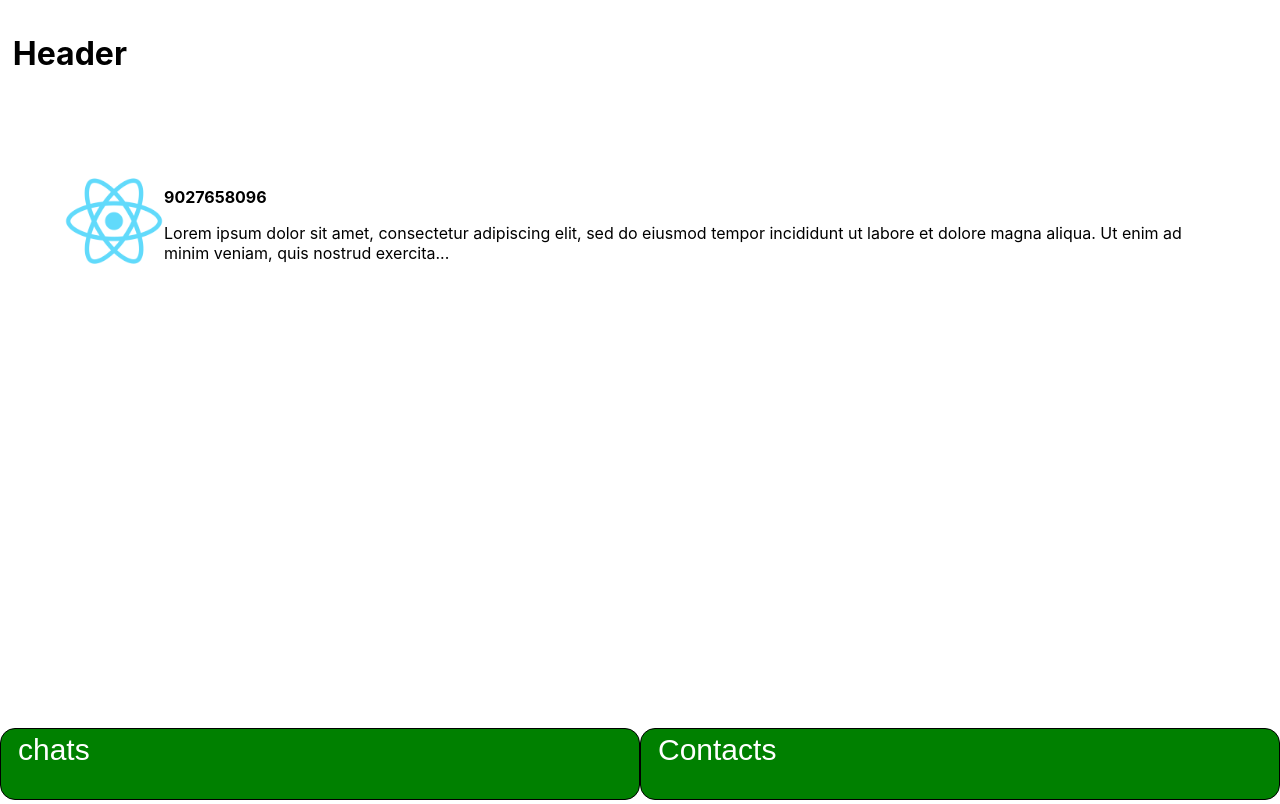
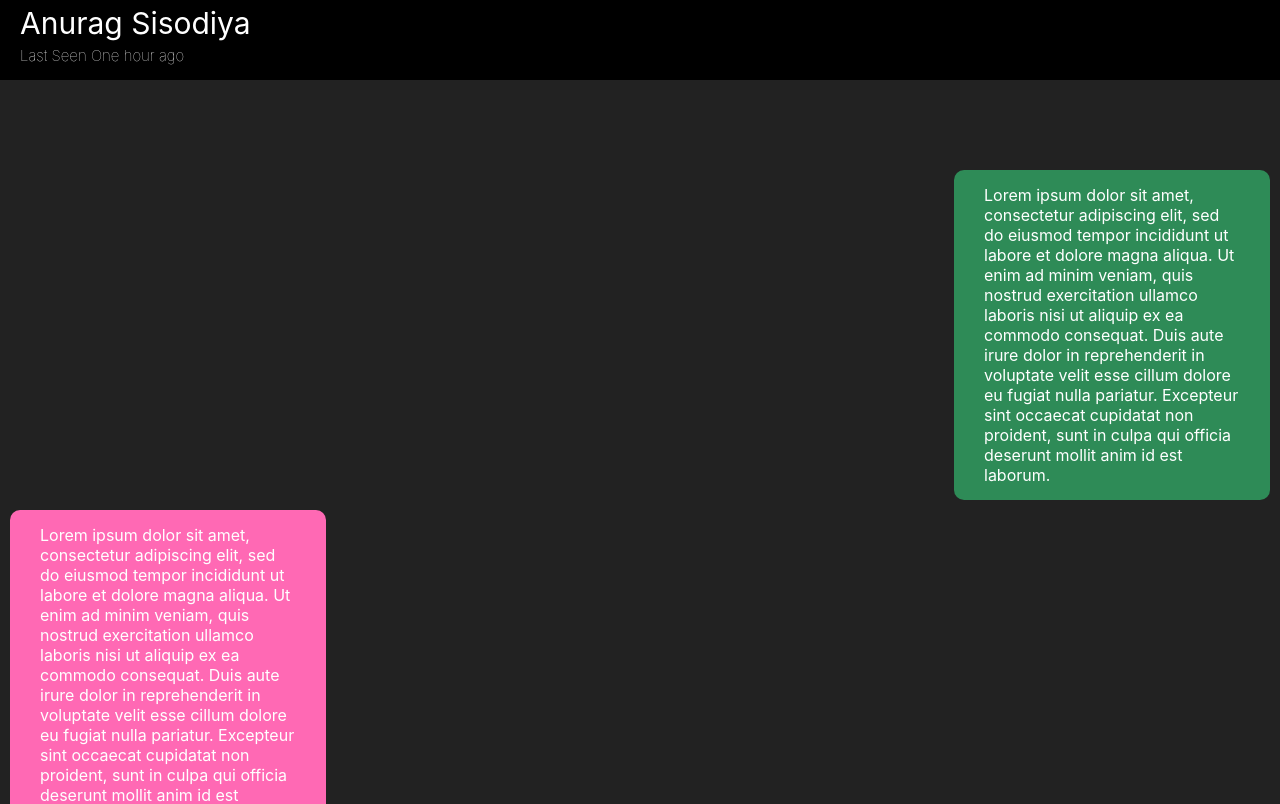
Before and after one commit to Anurps9/Whatsapp-clone, a React (Create React App) app: page / in a window 1280 px wide. Shown: the top 804 px of the page. Built offline with nearby package versions, Linux system fonts and the light colour scheme.

Commit message:
Add DirectChatScreen

```diff
--- a/src/views/App/App.css
+++ b/src/views/App/App.css
@@ -0,0 +1,9 @@
+body, html{
+	background-color: #222 ;
+	margin: 0;
+	padding: 0;
+}
+
+.App{
+	background-color: '#222';
+}
--- a/src/views/App/App.js
+++ b/src/views/App/App.js
@@ -1,28 +1,13 @@
 import './App.css';
-import OtherUserInfo from '../OtherUserInfo/OtherUserInfo.js';
-import ReceivedMessageBox from '../ReceivedMessageBox/ReceivedMessageBox.js';
-import SentMessageBox from '../SentMessageBox/SentMessageBox.js';
-import MessageInputField from '../MessageInputField/MessageInputField.js';
+import DirectChatScreen from '../DirectChatScreen/DirectChatScreen.js';
 import Header from '../Header/Header.js';
 import Footer from '../Footer/Footer.js';
 import Detail from '../Detail/Detail.js';
 
 function App() {
-  var str = "Lorem ipsum dolor sit amet, consectetur adipiscing elit, sed do eiusmod tempor incididunt ut labore et dolore magna aliqua. Ut enim ad minim veniam, quis nostrud exercitation ullamco laboris nisi ut aliquip ex ea commodo consequat. Duis aute irure dolor in reprehenderit in voluptate velit esse cillum dolore eu fugiat nulla pariatur. Excepteur sint occaecat cupidatat non proident, sunt in culpa qui officia deserunt mollit anim id est laborum.";
-
    return (
-     <div className="App">
-       <Header />
-       <Footer />
-       <Detail
-         contactNumber="9027658096"
-         lastMessage={str.substr(0,170)+"..."}
-         contactImg="logo512.png"
-       />
-       {/* <OtherUserInfo name="Anurag Sisodiya" lastSeen="One hour ago" />
-      <SentMessageBox content={str} />
-      <ReceivedMessageBox content={str} />
-      <MessageInputField /> */}
+     <div className="App" s>
+       <DirectChatScreen />
      </div>
    );
 }
--- /dev/null
+++ b/src/views/DirectChatScreen/DirectChatScreen.js
@@ -0,0 +1,31 @@
+import SentMessageBox from '../SentMessageBox/SentMessageBox.js';
+import ReceivedMessageBox from '../ReceivedMessageBox/ReceivedMessageBox';
+import OtherUserInfo from '../OtherUserInfo/OtherUserInfo.js';
+import MessageInputField from '../MessageInputField/MessageInputField.js';
+import Footer from '../Footer/Footer.js';
+import React from 'react';
+
+export default function DirectChatScreen(props){
+	var str = "Lorem ipsum dolor sit amet, consectetur adipiscing elit, sed do eiusmod tempor incididunt ut labore et dolore magna aliqua. Ut enim ad minim veniam, quis nostrud exercitation ullamco laboris nisi ut aliquip ex ea commodo consequat. Duis aute irure dolor in reprehenderit in voluptate velit esse cillum dolore eu fugiat nulla pariatur. Excepteur sint occaecat cupidatat non proident, sunt in culpa qui officia deserunt mollit anim id est laborum.";
+
+	var messages = [];
+	for(let i=0; i<100; ++i){
+		messages.push(<SentMessageBox content={str}/>);
+		messages.push(<ReceivedMessageBox content={str}/>);
+	}
+
+	let mainContainer = React.createElement('div', {className: 'messageList'}, messages);
+
+	return (
+		<div>
+			<div className="OtherUserInfoContainer">
+	    		<OtherUserInfo name="Anurag Sisodiya" lastSeen="One hour ago" />
+	       	</div>
+	        <div className="MessagesContainer" style = {{paddingTop: "5rem", paddingBottom: "2rem"}}>
+	       		{mainContainer}
+	        </div>
+	        <MessageInputField />
+	        <Footer />
+		</div>
+	)
+}
--- a/src/views/Footer/Footer.css
+++ b/src/views/Footer/Footer.css
@@ -1,8 +1,5 @@
 .footer{
-    font-size: xx-large;
     display:  flex;
-	position: fixed;
-	bottom: 0;
 	width: 100%;
 }
 
@@ -17,8 +14,12 @@
 	color: white;
 }
 
-
 .btn{
     text-align: center;
     font-size: 30px;
+    width: 16rem;
+    height: 3rem;
+    background-color: black;
+    border-width: 0;
+    color: white;
 }
--- a/src/views/Footer/Leftbutton.js
+++ b/src/views/Footer/Leftbutton.js
@@ -2,9 +2,7 @@ import './Footer.css';
 
 function LeftButton(){
     return (
-      <div className="flex-container">
-        <button className ="btn" type="primary">chats</button>
-      </div>
+        <button className="btn" type="primary">chats</button>
     );
 }
 export default LeftButton;
--- a/src/views/Footer/RightButton.js
+++ b/src/views/Footer/RightButton.js
@@ -2,9 +2,7 @@ import "./Footer.css";
 
 function Rightbutton() {
   return (
-    <div className="flex-container">
-      <button className="btn">Contacts</button>
-    </div>
+    <button className="btn">Contacts</button>
   );
 }
 export default Rightbutton;
--- a/src/views/MessageInputField/MessageInputField.css
+++ b/src/views/MessageInputField/MessageInputField.css
@@ -1,27 +1,26 @@
-.flex-container{
+.MessageInputFieldContainer{
 	display:  flex;
 	align-items: stretch;
 }
 
 .MessageInputField{
-	position: fixed;
-	bottom: 0;
 	width: 100%;
 }
 
-.flex-container > input{
+.MessageInputFieldContainer > input{
 	width:  100%;
 	height: 30px;
-	border-radius: 10px;
+	border-radius: 8px;
 	border: 1px solid gray;
 	padding-left: 5px;
+	background-color: #EEE;
 }
-.flex-container > button{
+.MessageInputFieldContainer > button{
 	width: 50px;
 	height: 35px;
-	border-radius: 15px;
-	border: 1px solid green;
-	background-color: green;
+	border-radius: 8px;
+	border-width: 0px;
+	background-color: black;
 	color: white;
 	margin: auto;
 }
--- a/src/views/MessageInputField/MessageInputField.js
+++ b/src/views/MessageInputField/MessageInputField.js
@@ -3,7 +3,7 @@ import './MessageInputField.css';
 export default function MessageInputField(props){
 	return (
 		<div className="MessageInputField">
-			<div className="flex-container">
+			<div className="MessageInputFieldContainer">
 				<input type="text" placeholder="Type your message..."></input>
 				<button>></button>
 			</div>
--- a/src/views/OtherUserInfo/OtherUserInfo.css
+++ b/src/views/OtherUserInfo/OtherUserInfo.css
@@ -1,10 +1,10 @@
 .OtherUserInfo{
 	background-color: black;
 	color: white;
-	position: fixed;
-	top: 0;
 	width: 100%;
+	height: 5rem;
 	margin:  0;
+	padding-left: 10px;
 }
 
 .OtherUserName{
--- a/src/views/SentMessageBox/SentMessageBox.css
+++ b/src/views/SentMessageBox/SentMessageBox.css
@@ -4,7 +4,7 @@
 	width: fit-content;
 	height: fit-content;
 	max-width: 16rem;
-	padding: 10px 30px;
+	padding: 15px 30px;
 	margin: 10px 10px 10px auto;
 	text-align: left;
 	border-radius: 10px;
```
